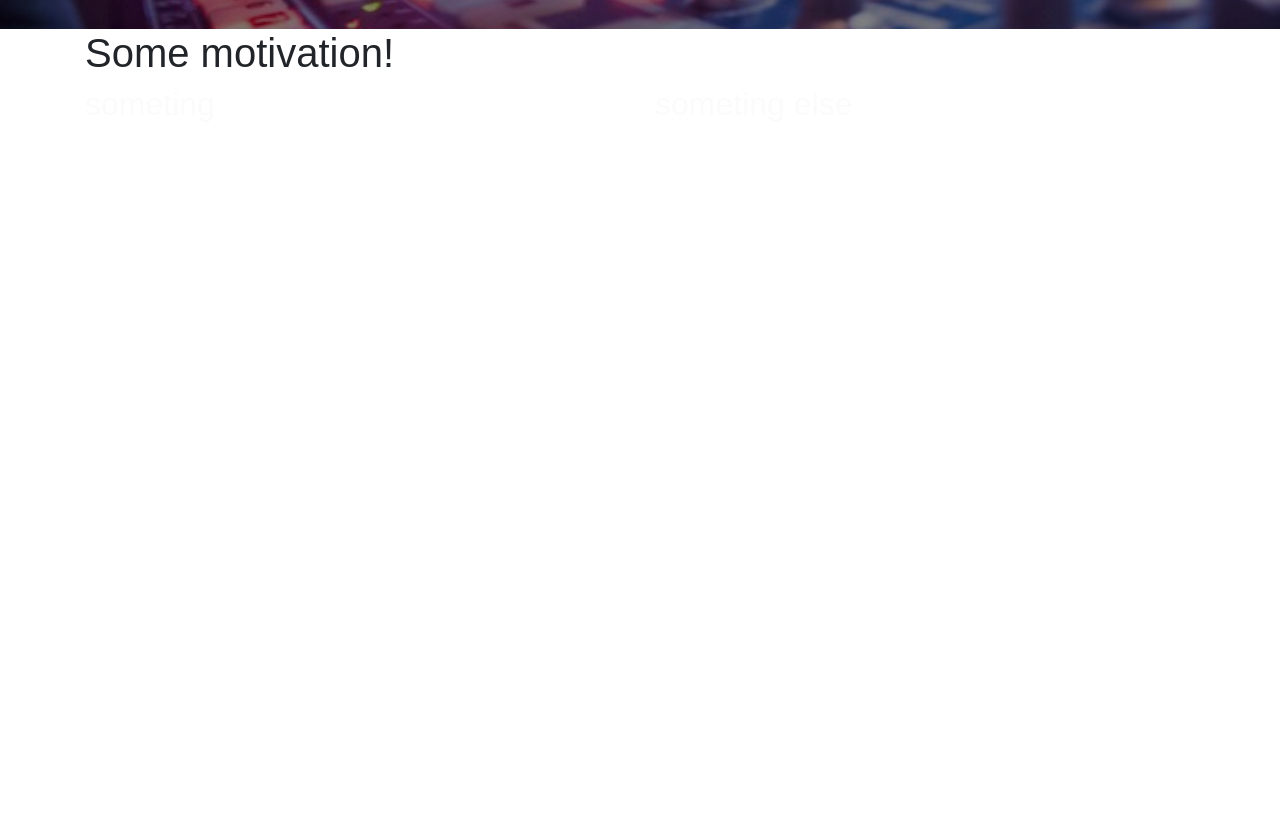
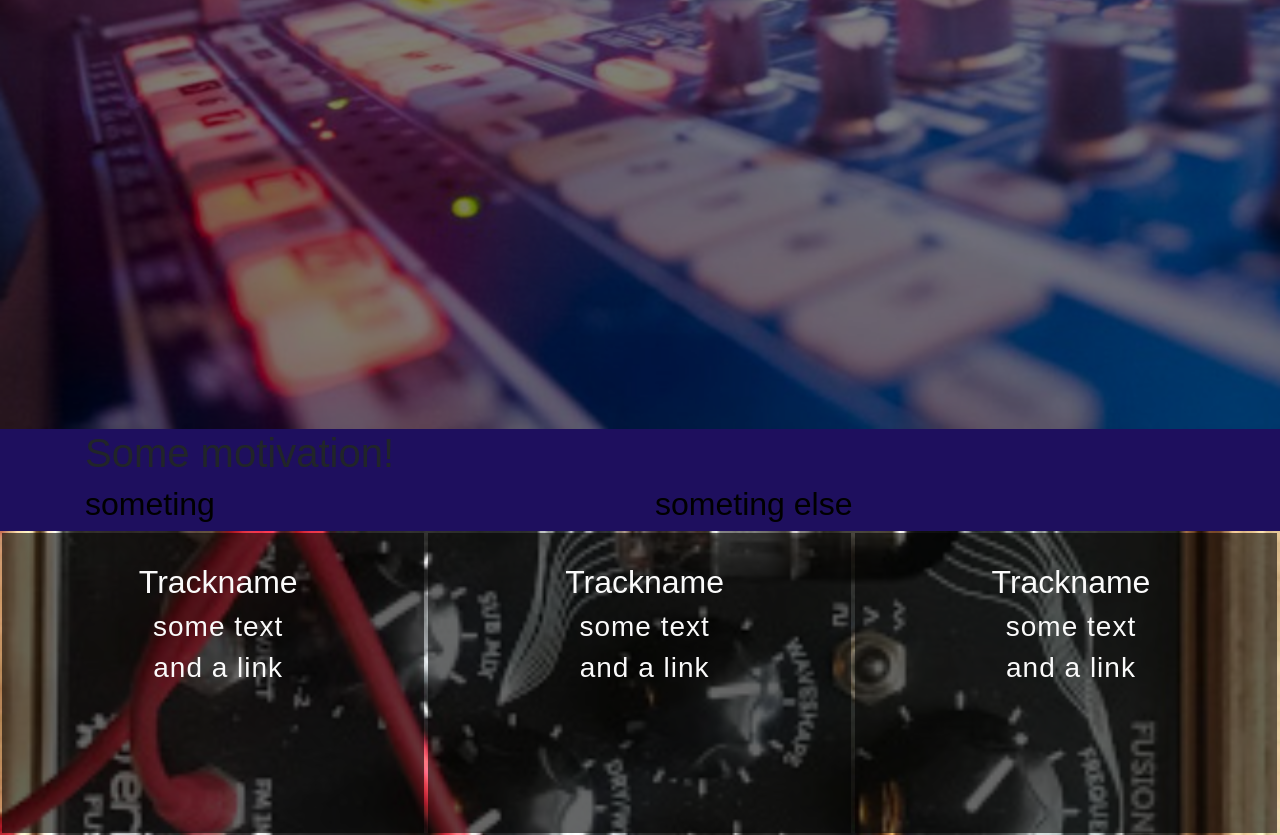
Before and after one commit to josvelema/milestone, a plain HTML site: page index.html in a window 1280 px wide. Shown: the part 531-1366 px from the top of the page. Before the commit the page ends 800 px from the top, so only its background shows below. Drawn offline with nearby package versions, Linux system fonts and the light colour scheme.

Commit message:
edit on navbar and added musik container

```diff
--- a/CSS/style.css
+++ b/CSS/style.css
@@ -1,3 +1,6 @@
+body {
+    background-color: #1e0f5e;
+}
 
 h1 {
     font-family: 'Share Tech', sans-serif;
@@ -13,12 +16,12 @@ h3 {
 h2 {
     font-family: 'IBM Plex Sans', sans-serif;
     font-weight: 400 ;
-    color: #fbfbfb;
+    color: #000000;
 }
 
 
 .rj-container-main {
-    height: 70vh;
+    height: 120vh;
      background: url(../img/emxheroimage.jpg) no-repeat center center fixed;
   -webkit-background-size: cover;
   -moz-background-size: cover;
@@ -39,8 +42,35 @@ h2 {
     background-color: rgba(0,0,0,0.5)
 }
 
-.rj-container-nav {
-       background-color: rgba(10, 7, 35, 0.7);
-       width: 100%
-       height: 75px;
+
+.navbar {
+       background-color: rgba(30,15,94, .25);
+       width: 100%;
     }
+
+#rj-musik{
+    background-image: url("../img/modularcolor.jpg");
+    background-repeat: no-repeat;
+    background-size: cover;
+    background-position: center;
+    width: 100%;
+    overflow: hidden;
+
+}
+
+#rj-musik div{
+   color: #fafafa;
+   background-color: rgba(0,0,0, .6);
+   width: 33%;
+   height: 300px;
+   float: left;
+   padding: 30px 0 0 10px;
+   text-align: center;
+   margin: 2px;
+
+}
+
+
+#rj-musik h2{
+    color:#fafafa;
+}
--- a/index.html
+++ b/index.html
@@ -67,6 +67,27 @@
 		</div>
 	</div>
 </div>
+<!-- badges with links to music -->
+	<section id='rj-musik'>
+	  <div>
+      <h2>Trackname</h2>
+      <h3>some text</h3>
+      <h3>and a link</h3>
+     </div>
+ 	  <div>
+      <h2>Trackname</h2>
+      <h3>some text</h3>
+      <h3>and a link</h3>
+     </div>
+ 	  <div>
+      <h2>Trackname</h2>
+      <h3>some text</h3>
+      <h3>and a link</h3>
+     </div>
+
+	</section>
+
+
 <!-- Bootstrap javascript / jquery CDN-->
     <script src="https://code.jquery.com/jquery-3.3.1.slim.min.js" integrity="sha384-q8i/X+965DzO0rT7abK41JStQIAqVgRVzpbzo5smXKp4YfRvH+8abtTE1Pi6jizo" crossorigin="anonymous"></script>
 
@@ -76,6 +97,3 @@
 </body>
 
 </html>
-
-</body>
-</html>
```
Also changed, not shown: img/modularcolor.jpg (added), img/modulargray.jpg (added).
